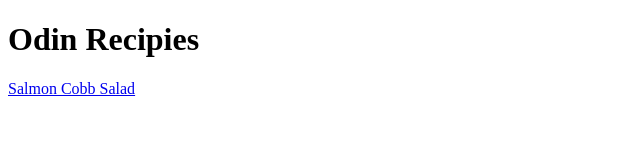
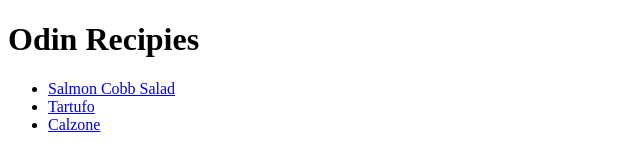
Before and after one commit to Tash63/odin-recipies, a plain HTML site: page index.html in a window 1280 px wide. Shown: the whole page, without its empty margins (0-640 px from the left). Drawn offline with Linux system fonts and the light colour scheme.

Commit message:
Updated index.html Added the two latest recipies and changed the recipies index to an unrodered list

```diff
--- a/index.html
+++ b/index.html
@@ -6,6 +6,14 @@
   </head>
   <body>
     <h1>Odin Recipies</h1>
-    <a href="recipies/SalmonCobbSalad.html" target="_blank">Salmon Cobb Salad</a>
+    <ul>
+      <li>
+        <a href="recipies/SalmonCobbSalad.html" target="_blank"
+          >Salmon Cobb Salad</a
+        >
+      </li>
+      <li><a href="recipies/Tartufo.html" target="_blank">Tartufo</a></li>
+      <li><a href="recipies/Calzone.html" target="_blank">Calzone</a></li>
+    </ul>
   </body>
 </html>
```
